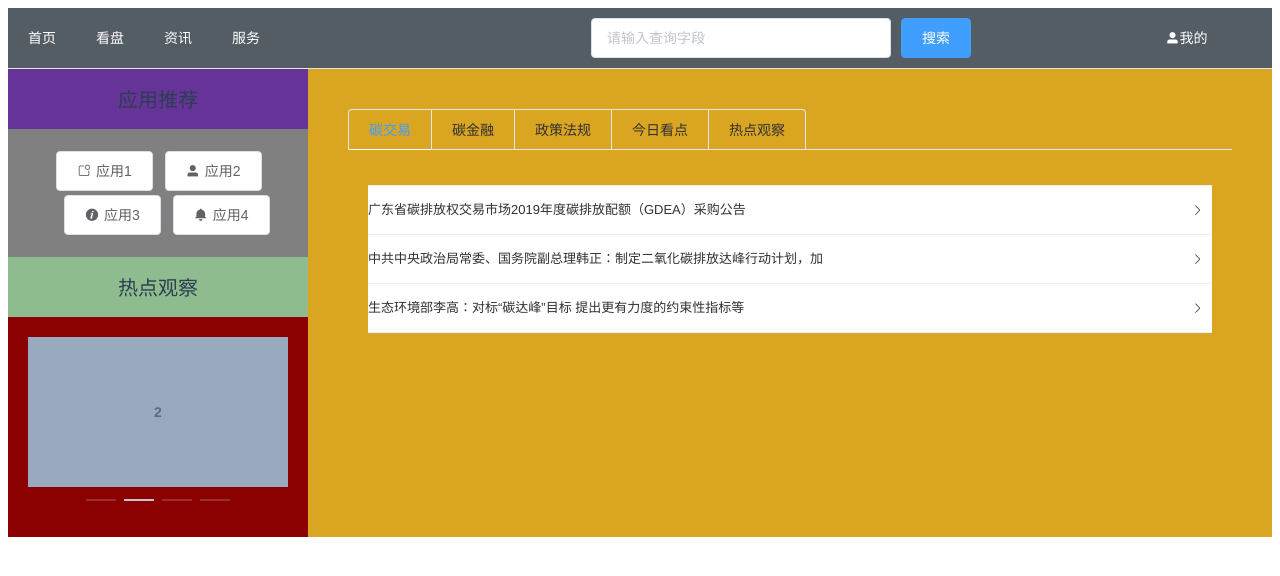
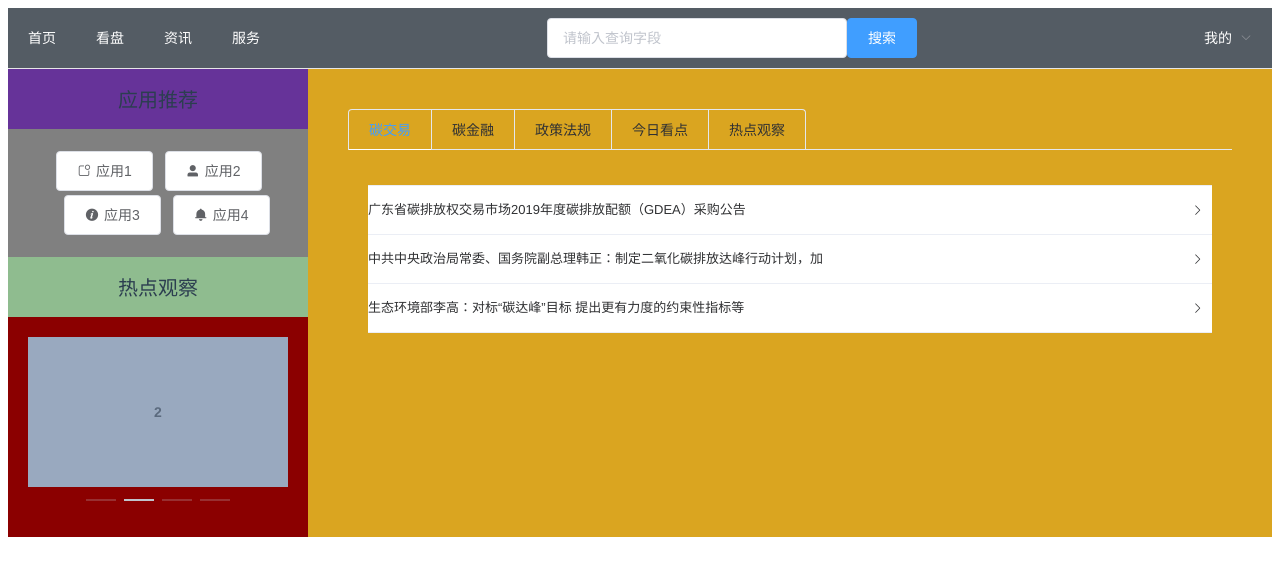
Before and after one commit to zjm0516/citib_front, a Vue app in the folder cibit_front/: page /#/ in a window 1280 px wide. Shown: the top 576 px of the page. Built offline with nearby package versions, Linux system fonts and the light colour scheme.

Commit message:
我的下拉菜单

```diff
--- a/cibit_front/src/components/home.vue
+++ b/cibit_front/src/components/home.vue
@@ -16,10 +16,16 @@
       <el-menu-item index="3" @click="changeTorealTimeInfo">资讯</el-menu-item>
       <el-menu-item index="4" @click="changeToService">服务</el-menu-item>
       <div style="display: inline;">
-        <el-input v-model="SearchParam" placeholder="请输入查询字段" style="margin: 10px; width:300px"></el-input>
+        <el-input v-model="SearchParam" placeholder="请输入查询字段" style="margin-top: 10px; width:300px"></el-input>
         <el-button type="primary">搜索</el-button>
       </div>
-      <el-menu-item index="5"  @click="changeToMine"  class="el-icon-user-solid" style="position: absolute;left: 90%;">我的</el-menu-item>
+
+      <el-submenu index="5" @click="changeToMine"  style="float: right">
+        <!--      <el-menu-item index="5"  @click="changeToMine"  class="el-icon-user-solid" style="position: absolute;left: 90%;"></el-menu-item>-->
+        <template slot="title" >我的</template>
+        <el-menu-item @click="changeToMine" >个人中心</el-menu-item>
+        <el-menu-item @click="changeToRegister">退出登录</el-menu-item>
+      </el-submenu>
     </el-menu>
   </div>
 <!-- 搜索栏 -->
@@ -111,6 +117,9 @@ export default {
     },
     changeToMine() {
       this.$router.push({path: '/Mine'})
+    },
+    changeToRegister() {
+      this.$router.push({path: '/Regist'})
     }
   }
 }
```
